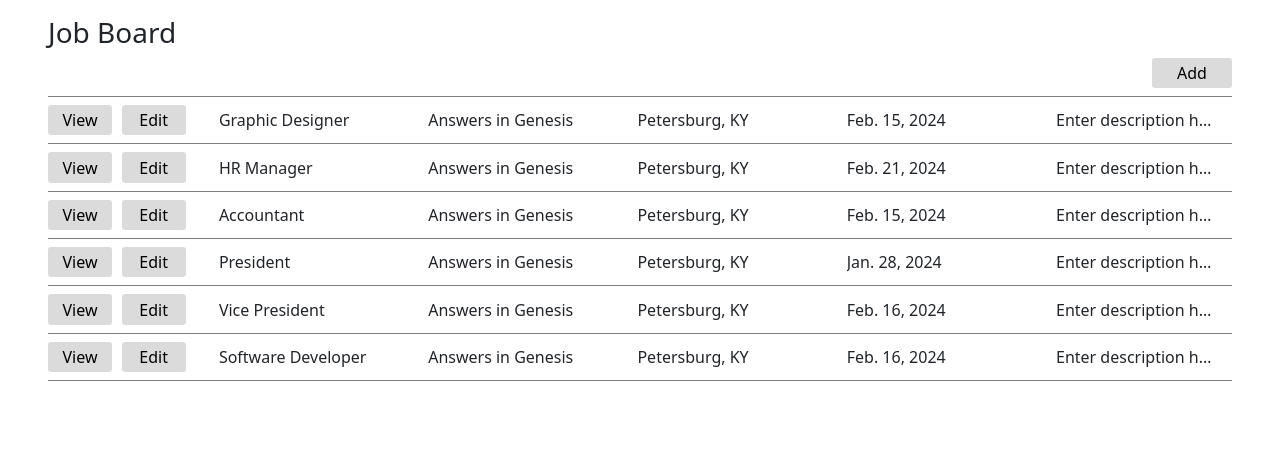
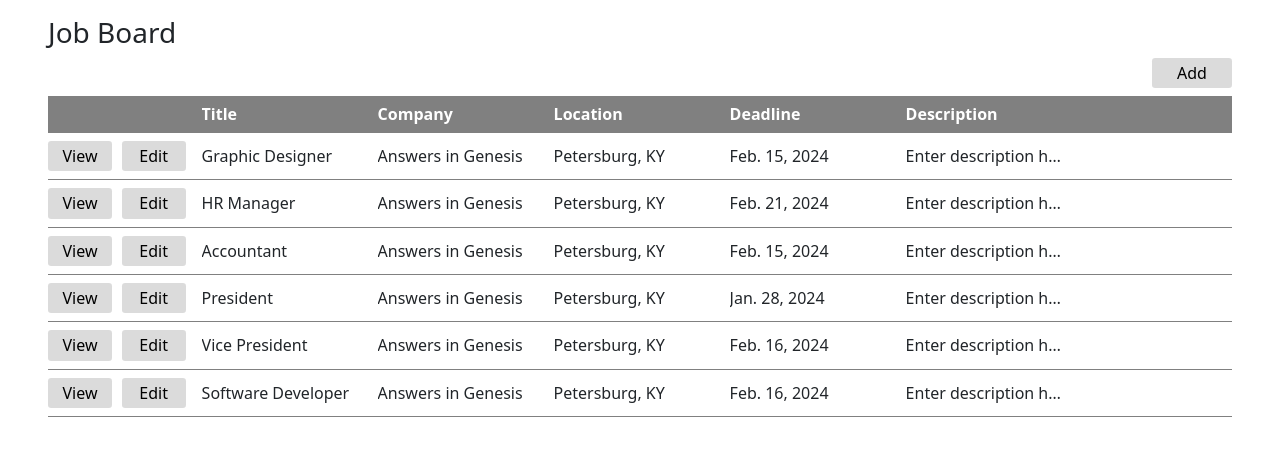
Before and after one commit to chrisMartinezDev/django-job-board-web-application, a Django app: page / in a window 1280 px wide. Shown: the top 456 px of the page. Run offline with Django 5.2, Linux system fonts and the light colour scheme; data comes from the database, SQL or seed files in the repository.

Commit message:
(Task) Adding headers to the job listings

```diff
--- a/app_jobBoard/static/style.css
+++ b/app_jobBoard/static/style.css
@@ -25,10 +25,67 @@
     width: 5rem;
 }
 
+.job-headers {
+    display: flex;
+    flex-direction: row;
+    padding: .4rem 0rem;
+    margin-top: .5rem !important;
+    background-color: gray;
+}
+
+.job-headers > p {
+    font-weight: bold;
+    color: white;
+}
+
+.job-header-1 {
+    width: 10rem;
+    overflow: hidden;
+    text-overflow: ellipsis;
+    text-wrap: nowrap;
+    margin: 0rem;
+    margin-left: 9.6rem;
+    margin-right: 1rem;
+}
+
+.job-header-2 {
+    width: 10rem;
+    overflow: hidden;
+    text-overflow: ellipsis;
+    text-wrap: nowrap;
+    margin: 0rem;
+    margin-right: 1rem;
+}
+
+.job-header-3 {
+    width: 10rem;
+    overflow: hidden;
+    text-overflow: ellipsis;
+    text-wrap: nowrap;
+    margin: 0rem;
+    margin-right: 1rem;
+}
+
+.job-header-4 {
+    width: 10rem;
+    overflow: hidden;
+    text-overflow: ellipsis;
+    text-wrap: nowrap;
+    margin: 0rem;
+    margin-right: 1rem;
+}
+
+.job-header-5 {
+    width: 10rem;
+    overflow: hidden;
+    text-overflow: ellipsis;
+    text-wrap: nowrap;
+    margin: 0rem;
+    margin-right: 1rem;
+}
+
 .job-listings {
     list-style-type: none;
-    margin-top: .5rem !important;
-    border-top: solid .05rem gray;
     padding: 0rem;
     width: 100%;
 }
@@ -36,7 +93,6 @@
 .job-listing {
     display: flex;
     flex-direction: row;
-    justify-content: space-between;
     align-items: center;
     padding: .5rem 0rem;
     border-bottom: solid .05rem gray;
@@ -62,6 +118,7 @@
     background-color: rgb(219, 219, 219);
     padding: .2rem .3rem;
     width: 4rem;
+    margin-right: 1rem;
 }
 
 .row-edit-icon {
--- a/app_jobBoard/templates/index.html
+++ b/app_jobBoard/templates/index.html
@@ -7,6 +7,14 @@
     <a href="{% url 'Add Job' %}" class="btn-add-job">
         <button>Add</button>
     </a>
+
+    <div class="job-headers">
+        <p class="job-header-1">Title</p>
+        <p class="job-header-2">Company</p>
+        <p class="job-header-3">Location</p>
+        <p class="job-header-4">Deadline</p>
+        <p class="job-header-5">Description</p>
+    </div>
 
     <ul class="job-listings">
         {% for job in jobListings %}
```
